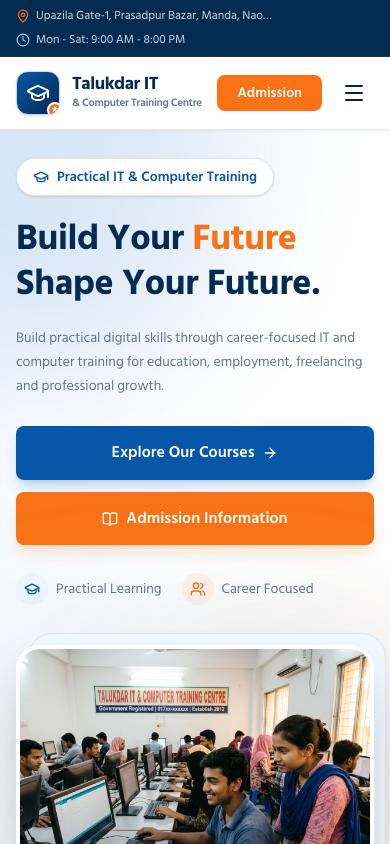
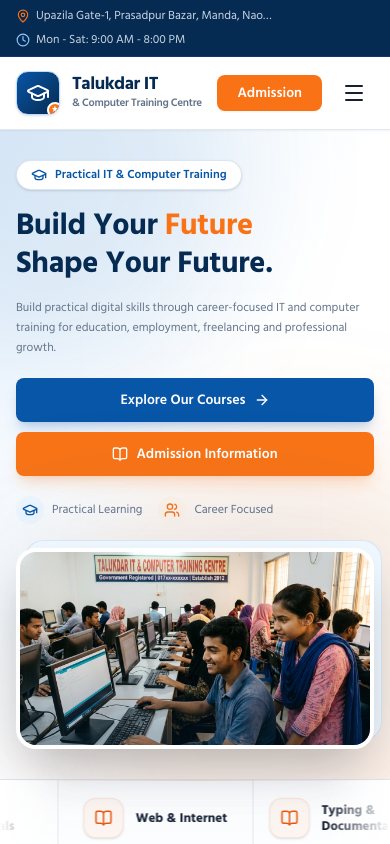
Before and after one commit to smnahidweb/talukdaritctc, a Next.js app: page / in a window 390 px wide. Shown: the top 844 px of the page. Built offline with nearby package versions, Linux system fonts and the light colour scheme.

Commit message:
fix hero and sliders

```diff
--- a/src/app/page.tsx
+++ b/src/app/page.tsx
@@ -9,6 +9,7 @@ import { Testimonials } from "@/components/home/Testimonials";
 import { FAQSection } from "@/components/home/FAQSection";
 import { AdmissionCTA } from "@/components/home/AdmissionCTA";
 import Slider from "@/components/home/DepartmentSlider";
+import DepartmentSlider from "@/components/home/DepartmentSlider";
 
 export const metadata: Metadata = {
   title:
@@ -29,6 +30,8 @@ export default function HomePage() {
     <div className="flex flex-col w-full">
       {/* 1. Hero + Department Category Strip */}
       <Hero />
+      {/* DEPARTMENT STRIP */}
+      <DepartmentSlider departments={[]} />
 
 
       {/* 2. About Preview */}
--- a/src/components/home/DepartmentSlider.tsx
+++ b/src/components/home/DepartmentSlider.tsx
@@ -1,7 +1,7 @@
 "use client";
 
 import Link from "next/link";
-import { BookOpen } from "lucide-react";
+import { ArrowUpRight, BookOpen } from "lucide-react";
 
 interface Department {
     id: string | number;
@@ -16,10 +16,19 @@ interface DepartmentSliderProps {
 export default function DepartmentSlider({
     departments,
 }: DepartmentSliderProps) {
-    const animationDuration = Math.max(departments.length * 3, 18);
+    const animationDuration = Math.max(departments.length * 4, 24);
 
     return (
-        <div className="department-slider border-y border-[#E2E8F0] bg-[#F8FAFC]">
+        <div className="department-slider relative border-y border-[#E2E8F0] bg-white">
+            {/* Top subtle highlight */}
+            <div className="pointer-events-none absolute inset-x-0 top-0 z-20 h-px bg-gradient-to-r from-transparent via-[#EA580C]/20 to-transparent" />
+
+            {/* Left fade */}
+            <div className="pointer-events-none absolute inset-y-0 left-0 z-10 w-16 bg-gradient-to-r from-white to-transparent sm:w-24 lg:w-32" />
+
+            {/* Right fade */}
+            <div className="pointer-events-none absolute inset-y-0 right-0 z-10 w-16 bg-gradient-to-l from-white to-transparent sm:w-24 lg:w-32" />
+
             <div className="overflow-hidden">
                 <div
                     className="department-slider-track flex w-max"
@@ -67,6 +76,12 @@ export default function DepartmentSlider({
             transform: translateX(-50%);
           }
         }
+
+        @media (prefers-reduced-motion: reduce) {
+          .department-slider-track {
+            animation-play-state: paused;
+          }
+        }
       `}</style>
         </div>
     );
@@ -88,28 +103,124 @@ function DepartmentItem({
             tabIndex={ariaHidden ? -1 : undefined}
             className="
         group
+        relative
         flex
-        h-[85px]
+        h-[76px]
         w-[50vw]
         shrink-0
-        flex-col
         items-center
         justify-center
-        gap-2
         border-r
         border-[#E2E8F0]
-        px-3
-        text-center
-        transition
-        hover:bg-[#EFF7FF]
+        px-4
+        transition-all
+        duration-300
+        sm:h-[82px]
         sm:w-[33.333vw]
+        lg:h-[85px]
         lg:w-[16.666vw]
       "
         >
-            <BookOpen className="h-5 w-5 text-[#0756A8] transition-transform duration-300 group-hover:scale-110" />
+            {/* Hover Background */}
+            <span
+                className="
+          absolute
+          inset-[7px]
+          rounded-xl
+          bg-[#FFF7F2]
+          opacity-0
+          scale-[0.97]
+          transition-all
+          duration-300
+          group-hover:scale-100
+          group-hover:opacity-100
+        "
+            />
 
-            <span className="text-xs font-semibold leading-tight text-[#172033] transition-colors group-hover:text-[#0756A8]">
-                {department.title}
+            {/* Content */}
+            <span className="relative z-[1] flex items-center gap-3">
+                {/* Icon */}
+                <span
+                    className="
+            flex
+            h-10
+            w-10
+            shrink-0
+            items-center
+            justify-center
+            rounded-xl
+            border
+            border-[#EA580C]/10
+            bg-[#FFF7F2]
+            text-[#EA580C]
+            shadow-sm
+            transition-all
+            duration-300
+            group-hover:border-[#EA580C]/20
+            group-hover:bg-white
+            group-hover:shadow-md
+            group-hover:shadow-[#EA580C]/10
+            group-hover:-translate-y-0.5
+          "
+                >
+                    <BookOpen
+                        className="
+              h-[18px]
+              w-[18px]
+              transition-transform
+              duration-300
+              group-hover:scale-110
+            "
+                    />
+                </span>
+
+                {/* Full Title */}
+                <span
+                    className="
+            max-w-[160px]
+            text-left
+            text-[13px]
+            font-bold
+            leading-tight
+            text-[#172033]
+            transition-colors
+            duration-300
+            group-hover:text-[#062B52]
+            sm:max-w-[190px]
+            sm:text-sm
+          "
+                >
+                    {department.title}
+                </span>
+
+                {/* Soft Arrow */}
+                <span
+                    className="
+            ml-1
+            hidden
+            h-7
+            w-7
+            shrink-0
+            items-center
+            justify-center
+            rounded-full
+            border
+            border-[#E2E8F0]
+            bg-white
+            text-[#94A3B8]
+            opacity-0
+            translate-x-[-4px]
+            transition-all
+            duration-300
+            group-hover:translate-x-0
+            group-hover:border-[#EA580C]/20
+            group-hover:text-[#EA580C]
+            group-hover:opacity-100
+            sm:flex
+          "
+                >
+                    <ArrowUpRight className="h-3.5 w-3.5" />
+                </span>
             </span>
         </Link>
     );
--- a/src/components/home/Hero.tsx
+++ b/src/components/home/Hero.tsx
@@ -25,7 +25,9 @@ export function Hero() {
       setVisible(false);
 
       setTimeout(() => {
-        setActiveWord((current) => (current + 1) % rotatingWords.length);
+        setActiveWord(
+          (current) => (current + 1) % rotatingWords.length
+        );
         setVisible(true);
       }, 250);
     }, 2600);
@@ -34,9 +36,11 @@ export function Hero() {
   }, []);
 
   return (
-    <section className="overflow-hidden bg-white">
-      {/* HERO */}
-      <div className="relative min-h-[100svh]">
+    <section className="flex h-[85svh] min-h-[620px] flex-col overflow-hidden bg-white">
+      {/* =========================
+          HERO AREA
+      ========================== */}
+      <div className="relative min-h-0 flex-1">
         {/* Background */}
         <div className="absolute inset-0 bg-gradient-to-br from-[#EFF7FF] via-white to-white" />
 
@@ -46,7 +50,7 @@ export function Hero() {
         {/* Soft orange glow */}
         <div className="absolute -bottom-40 -right-40 h-[500px] w-[500px] rounded-full bg-[#F97316]/10 blur-3xl" />
 
-        {/* Soft premium pattern */}
+        {/* Premium pattern */}
         <div
           className="absolute inset-0 opacity-[0.035]"
           style={{
@@ -70,20 +74,23 @@ export function Hero() {
           }}
         />
 
-        <Container>
-          {/* Hero content */}
-          <div className="relative z-10 flex min-h-[100svh] -translate-y-4 items-center py-10 sm:-translate-y-5 sm:py-24 lg:-translate-y-7 lg:py-16">
-            <div className="grid w-full grid-cols-1 items-center gap-10 lg:grid-cols-2 lg:gap-14">
-              {/* LEFT */}
+        {/* HERO CONTENT */}
+        <Container className="h-full">
+          <div className="relative z-10 flex h-full items-center py-5 sm:py-8 lg:py-10">
+            <div className="grid w-full grid-cols-1 items-center gap-6 sm:gap-8 lg:grid-cols-2 lg:gap-12">
+
+              {/* =========================
+                  LEFT CONTENT
+              ========================== */}
               <div className="max-w-2xl">
                 {/* Badge */}
-                <div className="mb-5 inline-flex items-center gap-2 rounded-full border border-[#0756A8]/15 bg-white px-4 py-2 text-sm font-semibold text-[#0756A8] shadow-sm">
+                <div className="mb-4 inline-flex items-center gap-2 rounded-full border border-[#0756A8]/15 bg-white px-3.5 py-1.5 text-xs font-semibold text-[#0756A8] shadow-sm sm:mb-5 sm:px-4 sm:py-2 sm:text-sm">
                   <GraduationCap className="h-4 w-4" />
                   Practical IT & Computer Training
                 </div>
 
                 {/* Heading */}
-                <h1 className="max-w-[680px] text-[2.25rem] font-extrabold leading-[1.1] tracking-tight text-[#062B52] sm:text-5xl lg:text-[4rem] xl:text-[4.35rem]">
+                <h1 className="max-w-[680px] text-[1.9rem] font-extrabold leading-[1.08] tracking-tight text-[#062B52] sm:text-5xl lg:text-[3.6rem] xl:text-[4.2rem]">
                   Build Your{" "}
                   <span
                     className="inline-block text-[#F97316]"
@@ -103,17 +110,17 @@ export function Hero() {
                 </h1>
 
                 {/* Description */}
-                <p className="mt-5 max-w-[550px] text-sm leading-6 text-[#64748B] sm:text-base sm:leading-7 lg:text-lg">
+                <p className="mt-4 max-w-[550px] text-xs leading-5 text-[#64748B] sm:mt-5 sm:text-base sm:leading-7 lg:text-lg">
                   Build practical digital skills through career-focused IT and
                   computer training for education, employment, freelancing and
                   professional growth.
                 </p>
 
                 {/* Buttons */}
-                <div className="mt-7 flex flex-col gap-3 sm:flex-row">
+                <div className="mt-5 flex flex-col gap-2.5 sm:mt-7 sm:flex-row sm:gap-3">
                   <Link
                     href="/courses"
-                    className="inline-flex items-center justify-center gap-2 rounded-lg bg-[#0756A8] px-6 py-3.5 font-semibold text-white shadow-lg shadow-[#0756A8]/20 transition hover:bg-[#062B52]"
+                    className="inline-flex items-center justify-center gap-2 rounded-lg bg-[#0756A8] px-5 py-3 text-sm font-semibold text-white shadow-lg shadow-[#0756A8]/20 transition hover:bg-[#062B52] sm:px-6 sm:py-3.5 sm:text-base"
                   >
                     Explore Our Courses
                     <ArrowRight className="h-4 w-4" />
@@ -121,24 +128,24 @@ export function Hero() {
 
                   <Link
                     href="/admission"
-                    className="inline-flex items-center justify-center gap-2 rounded-lg bg-[#F97316] px-6 py-3.5 font-semibold text-white shadow-lg shadow-[#F97316]/20 transition hover:bg-[#EA580C]"
+                    className="inline-flex items-center justify-center gap-2 rounded-lg bg-[#F97316] px-5 py-3 text-sm font-semibold text-white shadow-lg shadow-[#F97316]/20 transition hover:bg-[#EA580C] sm:px-6 sm:py-3.5 sm:text-base"
                   >
                     <BookOpen className="h-4 w-4" />
                     Admission Information
                   </Link>
                 </div>
 
-                {/* Trust points */}
-                <div className="mt-7 flex flex-wrap gap-5 text-sm text-[#64748B]">
+                {/* Trust Points */}
+                <div className="mt-5 flex flex-wrap gap-4 text-xs text-[#64748B] sm:mt-7 sm:gap-5 sm:text-sm">
                   <div className="flex items-center gap-2">
-                    <span className="flex h-8 w-8 items-center justify-center rounded-full bg-[#EFF7FF] text-[#0756A8]">
+                    <span className="flex h-7 w-7 items-center justify-center rounded-full bg-[#EFF7FF] text-[#0756A8] sm:h-8 sm:w-8">
                       <GraduationCap className="h-4 w-4" />
                     </span>
                     Practical Learning
                   </div>
 
                   <div className="flex items-center gap-2">
-                    <span className="flex h-8 w-8 items-center justify-center rounded-full bg-[#FFF3E8] text-[#F97316]">
+                    <span className="flex h-7 w-7 items-center justify-center rounded-full bg-[#FFF3E8] text-[#F97316] sm:h-8 sm:w-8">
                       <Users className="h-4 w-4" />
                     </span>
                     Career Focused
@@ -146,16 +153,18 @@ export function Hero() {
                 </div>
               </div>
 
-              {/* RIGHT IMAGE */}
+              {/* =========================
+                  RIGHT IMAGE
+              ========================== */}
               <div className="relative mx-auto w-full max-w-[580px] lg:ml-auto">
                 {/* Blue glow */}
-                <div className="absolute -inset-5 rounded-[32px] bg-[#0756A8]/10 blur-3xl" />
+                <div className="absolute -inset-4 rounded-[28px] bg-[#0756A8]/10 blur-3xl sm:-inset-5" />
 
                 {/* Back frame */}
-                <div className="absolute -right-3 -top-3 h-full w-full rounded-[24px] border border-[#0756A8]/10 bg-[#EFF7FF]" />
+                <div className="absolute -right-2 -top-2 h-full w-full rounded-[20px] border border-[#0756A8]/10 bg-[#EFF7FF] sm:-right-3 sm:-top-3 sm:rounded-[24px]" />
 
                 {/* Main image */}
-                <div className="relative aspect-[4/3] overflow-hidden rounded-[24px] border-4 border-white bg-[#F8FAFC] shadow-2xl">
+                <div className="relative aspect-[16/9] overflow-hidden rounded-[20px] border-4 border-white bg-[#F8FAFC] shadow-2xl sm:aspect-[4/3] sm:rounded-[24px]">
                   <Image
                     src="/images/hero/hero-lab.jpg"
                     alt="Students learning computer skills at Talukdar IT & Computer Training Centre"
@@ -174,9 +183,12 @@ export function Hero() {
         </Container>
       </div>
 
-      {/* DEPARTMENT STRIP */}
-      <DepartmentSlider departments={departments} />
-
+      {/* =========================
+          DEPARTMENT SLIDER
+      ========================== */}
+      <div className="h-[68px] shrink-0 sm:h-[76px] lg:h-[85px]">
+        <DepartmentSlider departments={departments} />
+      </div>
     </section>
   );
 }
--- a/src/components/shared/Container.tsx
+++ b/src/components/shared/Container.tsx
@@ -1,7 +1,8 @@
 import * as React from "react";
 import { cn } from "@/lib/utils";
 
-export interface ContainerProps extends React.HTMLAttributes<HTMLDivElement> {
+export interface ContainerProps
+  extends React.HTMLAttributes<HTMLDivElement> {
   as?: React.ElementType;
 }
 
@@ -14,7 +15,7 @@ export function Container({
   return (
     <Component
       className={cn(
-        "w-full max-w-7xl mx-auto px-4 sm:px-6 lg:px-8",
+        "w-full max-w-[1480px] mx-auto px-4 sm:px-6 lg:px-8",
         className
       )}
       {...props}
```
